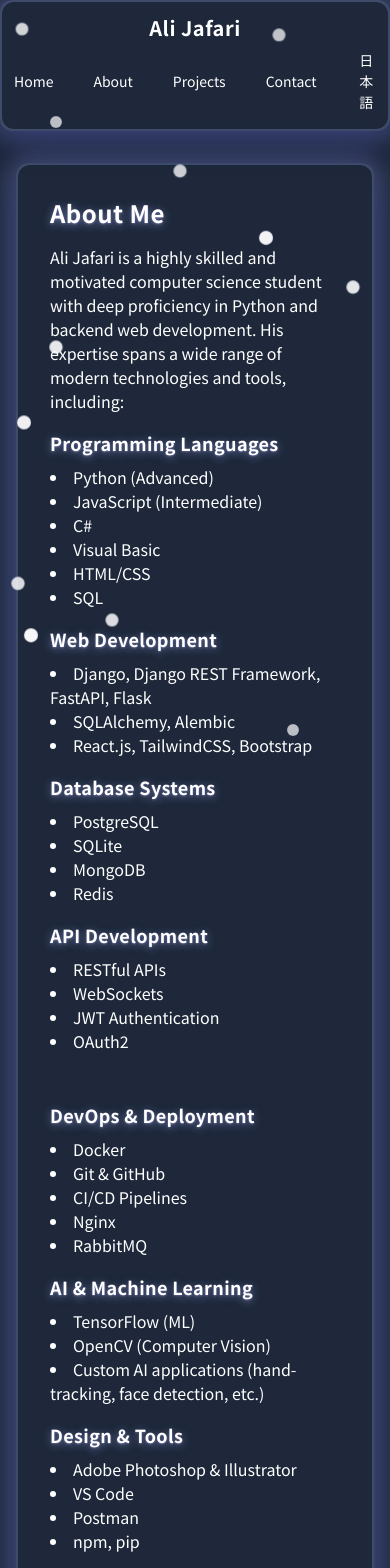
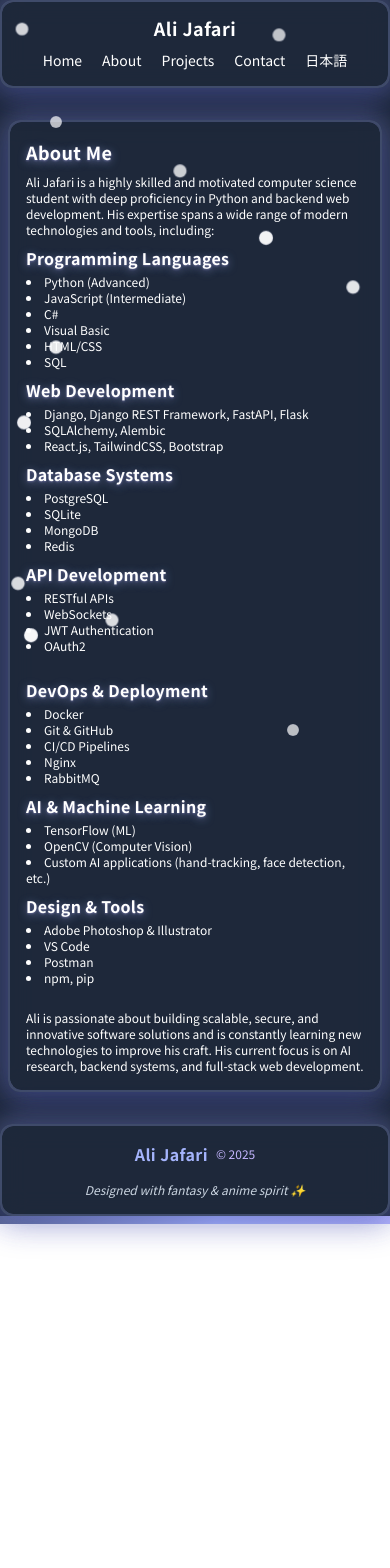
Before and after one commit to Mr-Ali-Jafari/myfolio, a Vue app: page /about in a window 390 px wide. Shown: the top 1568 px of the page. After the commit the page ends 1224 px from the top, so only its background shows below. Built offline with nearby package versions, Linux system fonts and the light colour scheme.

Commit message:
responsive 2

```diff
--- a/src/App.vue
+++ b/src/App.vue
@@ -37,24 +37,24 @@ onMounted(() => {
     <div class="sparkle-overlay">
       <span v-for="n in 12" :key="n" class="sparkle" :style="sparkleStyle(n)"></span>
     </div>
-    <nav class="glass flex items-center justify-between px-6 py-4 mb-8 sticky top-0 z-50">
-      <div class="flex items-center gap-4">
-        <span class="font-bold text-xl tracking-wide">Ali Jafari</span>
+    <nav class="glass flex flex-col sm:flex-row items-center justify-between px-3 sm:px-6 py-3 sm:py-4 mb-4 sm:mb-8 sticky top-0 z-50 gap-2 sm:gap-0">
+      <div class="flex items-center gap-2 sm:gap-4">
+        <span class="font-bold text-lg sm:text-xl tracking-wide">Ali Jafari</span>
       </div>
-      <ul class="flex gap-6 items-center">
+      <ul class="flex flex-wrap gap-3 sm:gap-6 items-center justify-center">
         <li v-for="route in navRoutes" :key="route.path">
-          <router-link :to="route.path" class="hover:text-pastelBlue focus:outline-none focus:ring-2 focus:ring-pastelBlue px-2 py-1 rounded transition">
+          <router-link :to="route.path" class="hover:text-pastelBlue focus:outline-none focus:ring-2 focus:ring-pastelBlue px-1 sm:px-2 py-1 rounded transition text-sm sm:text-base">
             {{ t(route.label) }}
           </router-link>
         </li>
         <li>
-          <button @click="toggleLang" class="hover:text-pastelPurple focus:outline-none focus:ring-2 focus:ring-pastelPurple px-2 py-1 rounded transition" :aria-label="t('nav.lang')">
+          <button @click="toggleLang" class="hover:text-pastelPurple focus:outline-none focus:ring-2 focus:ring-pastelPurple px-1 sm:px-2 py-1 rounded transition text-sm sm:text-base" :aria-label="t('nav.lang')">
             {{ t('nav.lang') }}
           </button>
         </li>
       </ul>
     </nav>
-    <main class="max-w-4xl mx-auto px-4">
+    <main class="max-w-full sm:max-w-4xl mx-auto px-2 sm:px-4 w-full">
       <router-view v-slot="{ Component }">
         <transition name="fade" mode="out-in">
           <component :is="Component" v-if="Component" />
@@ -62,12 +62,12 @@ onMounted(() => {
         </transition>
       </router-view>
     </main>
-    <footer class="glass mt-12 mb-2 mx-auto max-w-4xl px-6 py-6 rounded-2xl flex flex-col md:flex-row items-center justify-between gap-4 border-t-4 border-gradient-to-r from-pastelBlue via-pastelPurple to-navy shadow-lg animate-fadeIn">
-      <div class="flex items-center gap-3">
-        <span class="font-bold text-lg tracking-wide text-pastelBlue">Ali Jafari</span>
+    <footer class="glass mt-8 sm:mt-12 mb-2 mx-auto max-w-full sm:max-w-4xl px-3 sm:px-6 py-4 sm:py-6 rounded-2xl flex flex-col md:flex-row items-center justify-between gap-2 sm:gap-4 border-t-4 border-gradient-to-r from-pastelBlue via-pastelPurple to-navy shadow-lg animate-fadeIn text-xs sm:text-base">
+      <div class="flex items-center gap-2 sm:gap-3">
+        <span class="font-bold text-base sm:text-lg tracking-wide text-pastelBlue">Ali Jafari</span>
         <span class="text-xs text-pastelPurple">&copy; {{ new Date().getFullYear() }}</span>
       </div>
-      <div class="flex gap-4 text-xl">
+      <div class="flex gap-2 sm:gap-4 text-lg sm:text-xl">
         <a href="https://github.com/alijafari" target="_blank" aria-label="GitHub" class="hover:text-pastelBlue transition"><i class="fab fa-github"></i></a>
         <a href="https://www.linkedin.com/in/mr-ali-jafari/" target="_blank" aria-label="LinkedIn" class="hover:text-pastelPurple transition"><i class="fab fa-linkedin"></i></a>
         <a href="mailto:riptt89@gmail.com" aria-label="Email" class="hover:text-pastelBlue transition"><i class="fas fa-envelope"></i></a>
--- a/src/pages/About.vue
+++ b/src/pages/About.vue
@@ -1,13 +1,13 @@
 <template>
-  <section class="glass p-8 mt-8">
-    <h2 class="text-2xl font-bold mb-4">{{t('about.title')}}</h2>
-    <p class="mb-4">
+  <section class="glass p-4 sm:p-6 md:p-8 mt-4 sm:mt-6 md:mt-8">
+    <h2 class="text-lg sm:text-xl md:text-2xl font-bold mb-2 sm:mb-4">{{t('about.title')}}</h2>
+    <p class="mb-2 sm:mb-4 text-xs sm:text-base">
       Ali Jafari is a highly skilled and motivated computer science student with deep proficiency in Python and backend web development. His expertise spans a wide range of modern technologies and tools, including:
     </p>
-    <div class="grid md:grid-cols-2 gap-8">
+    <div class="grid grid-cols-1 md:grid-cols-2 gap-4 sm:gap-8">
       <div>
-        <h3 class="font-semibold text-lg mb-2">Programming Languages</h3>
-        <ul class="mb-4 list-disc list-inside">
+        <h3 class="font-semibold text-base sm:text-lg mb-1 sm:mb-2">Programming Languages</h3>
+        <ul class="mb-2 sm:mb-4 list-disc list-inside text-xs sm:text-base">
           <li>Python (Advanced)</li>
           <li>JavaScript (Intermediate)</li>
           <li>C#</li>
@@ -15,21 +15,21 @@
           <li>HTML/CSS</li>
           <li>SQL</li>
         </ul>
-        <h3 class="font-semibold text-lg mb-2">Web Development</h3>
-        <ul class="mb-4 list-disc list-inside">
+        <h3 class="font-semibold text-base sm:text-lg mb-1 sm:mb-2">Web Development</h3>
+        <ul class="mb-2 sm:mb-4 list-disc list-inside text-xs sm:text-base">
           <li>Django, Django REST Framework, FastAPI, Flask</li>
           <li>SQLAlchemy, Alembic</li>
           <li>React.js, TailwindCSS, Bootstrap</li>
         </ul>
-        <h3 class="font-semibold text-lg mb-2">Database Systems</h3>
-        <ul class="mb-4 list-disc list-inside">
+        <h3 class="font-semibold text-base sm:text-lg mb-1 sm:mb-2">Database Systems</h3>
+        <ul class="mb-2 sm:mb-4 list-disc list-inside text-xs sm:text-base">
           <li>PostgreSQL</li>
           <li>SQLite</li>
           <li>MongoDB</li>
           <li>Redis</li>
         </ul>
-        <h3 class="font-semibold text-lg mb-2">API Development</h3>
-        <ul class="mb-4 list-disc list-inside">
+        <h3 class="font-semibold text-base sm:text-lg mb-1 sm:mb-2">API Development</h3>
+        <ul class="mb-2 sm:mb-4 list-disc list-inside text-xs sm:text-base">
           <li>RESTful APIs</li>
           <li>WebSockets</li>
           <li>JWT Authentication</li>
@@ -37,22 +37,22 @@
         </ul>
       </div>
       <div>
-        <h3 class="font-semibold text-lg mb-2">DevOps & Deployment</h3>
-        <ul class="mb-4 list-disc list-inside">
+        <h3 class="font-semibold text-base sm:text-lg mb-1 sm:mb-2">DevOps & Deployment</h3>
+        <ul class="mb-2 sm:mb-4 list-disc list-inside text-xs sm:text-base">
           <li>Docker</li>
           <li>Git & GitHub</li>
           <li>CI/CD Pipelines</li>
           <li>Nginx</li>
           <li>RabbitMQ</li>
         </ul>
-        <h3 class="font-semibold text-lg mb-2">AI & Machine Learning</h3>
-        <ul class="mb-4 list-disc list-inside">
+        <h3 class="font-semibold text-base sm:text-lg mb-1 sm:mb-2">AI & Machine Learning</h3>
+        <ul class="mb-2 sm:mb-4 list-disc list-inside text-xs sm:text-base">
           <li>TensorFlow (ML)</li>
           <li>OpenCV (Computer Vision)</li>
           <li>Custom AI applications (hand-tracking, face detection, etc.)</li>
         </ul>
-        <h3 class="font-semibold text-lg mb-2">Design & Tools</h3>
-        <ul class="mb-4 list-disc list-inside">
+        <h3 class="font-semibold text-base sm:text-lg mb-1 sm:mb-2">Design & Tools</h3>
+        <ul class="mb-2 sm:mb-4 list-disc list-inside text-xs sm:text-base">
           <li>Adobe Photoshop & Illustrator</li>
           <li>VS Code</li>
           <li>Postman</li>
@@ -60,7 +60,7 @@
         </ul>
       </div>
     </div>
-    <div class="mt-8">
+    <div class="mt-4 sm:mt-8 text-xs sm:text-base">
       <p>
         Ali is passionate about building scalable, secure, and innovative software solutions and is constantly learning new technologies to improve his craft. His current focus is on AI research, backend systems, and full-stack web development.
       </p>
--- a/src/pages/Projects.vue
+++ b/src/pages/Projects.vue
@@ -1,12 +1,12 @@
 <template>
-  <section class="glass p-8 mt-8">
-    <h2 class="text-2xl font-bold mb-6">{{t('projects.title')}}</h2>
-    <div class="grid gap-6 md:grid-cols-2">
-      <div v-for="project in projects" :key="project.name" class="glass p-6 shadow-glass hover:scale-105 hover:shadow-xl transition-transform duration-300">
-        <h3 class="text-xl font-semibold mb-2">{{ project.name }}</h3>
-        <p class="mb-2">{{ project.desc() }}</p>
-        <div class="mb-2 text-sm text-pastelBlue">{{ project.tech }}</div>
-        <a :href="project.github" target="_blank" class="text-pastelPurple underline hover:text-pastelBlue">{{t('projects.seeGithub')}}</a>
+  <section class="glass p-4 sm:p-6 md:p-8 mt-4 sm:mt-6 md:mt-8">
+    <h2 class="text-lg sm:text-2xl font-bold mb-2 sm:mb-6">{{t('projects.title')}}</h2>
+    <div class="grid grid-cols-1 gap-4 sm:gap-6 md:grid-cols-2">
+      <div v-for="project in projects" :key="project.name" class="glass p-4 sm:p-6 shadow-glass hover:scale-105 hover:shadow-xl transition-transform duration-300">
+        <h3 class="text-base sm:text-xl font-semibold mb-1 sm:mb-2">{{ project.name }}</h3>
+        <p class="mb-1 sm:mb-2 text-xs sm:text-base">{{ project.desc() }}</p>
+        <div class="mb-1 sm:mb-2 text-xs sm:text-sm text-pastelBlue">{{ project.tech }}</div>
+        <a :href="project.github" target="_blank" class="text-pastelPurple underline hover:text-pastelBlue text-xs sm:text-base">{{t('projects.seeGithub')}}</a>
       </div>
     </div>
   </section>
```
Also changed, not shown: src/pages/Contact.vue (+17 -17 lines), src/pages/Home.vue (+26 -26 lines).
